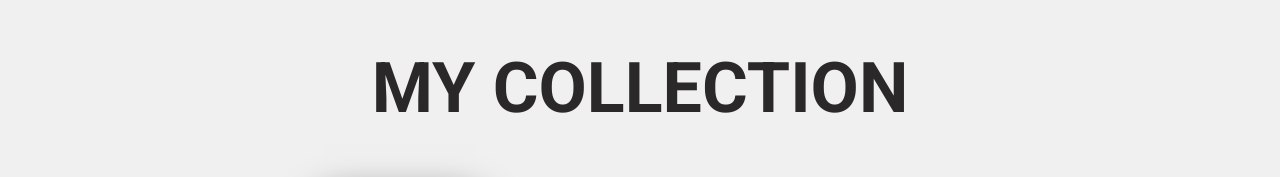
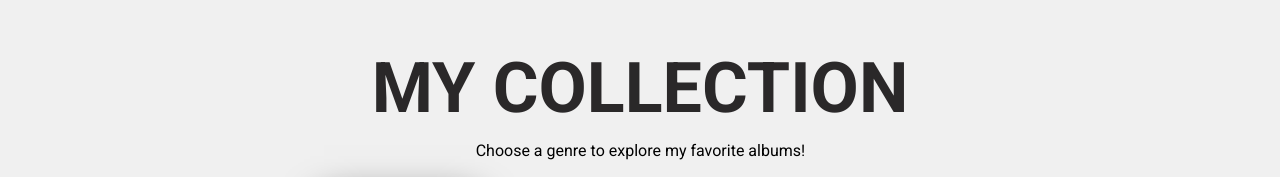
Before and after one commit to keithpacana/mycollection, a plain HTML site: page index.html in a window 1280 px wide. Shown: the top 177 px of the page. Drawn offline with nearby package versions, Linux system fonts and the light colour scheme.

Commit message:
fixed sizing

```diff
--- a/assets/css/style.css
+++ b/assets/css/style.css
@@ -228,6 +228,11 @@ h1{
   	transition: all .5s ease;
 
 }
+#inst {
+	font-family: 'Roboto', sans-serif;
+	margin-left: 37%;
+	margin-top: -35px;
+}
 #label-text{
 	text-align: center;
 	margin-top: 3%;
--- a/index.html
+++ b/index.html
@@ -9,6 +9,7 @@
 </head>
 <body>
 	<h1>MY COLLECTION</h1>
+	<div id= "inst">Choose a genre to explore my favorite albums!</div>
 	<div class="outer-container">
 	<div id="trapezoid"></div>
 	<div id="square"></div>
```
